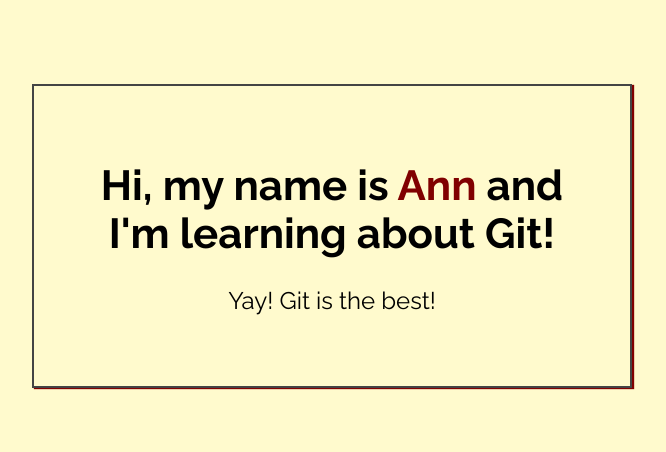
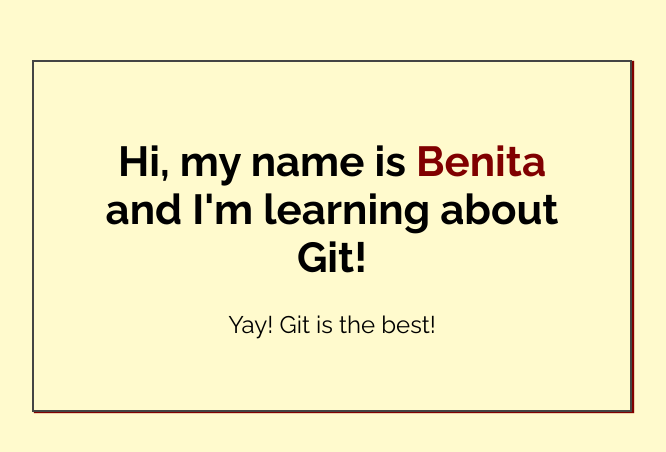
Before and after one commit to bpalmerdev/my-first-repo, a plain HTML site: page index.html in a window 1280 px wide. Shown: the part 164-616 px from the top of the page, without its empty margins (308-974 px from the left). Drawn offline with Linux system fonts and the light colour scheme.

Commit message:
Added name to index.html

```diff
--- a/index.html
+++ b/index.html
@@ -14,7 +14,7 @@
 <body>
 
     <div class="greeting">
-        <h1>Hi, my name is <span class="highlight">Ann</span> and I'm learning about Git! </h1>
+        <h1>Hi, my name is <span class="highlight">Benita</span> and I'm learning about Git! </h1>
 
         <p>Yay! Git is the best!</p>
     </div>
```
